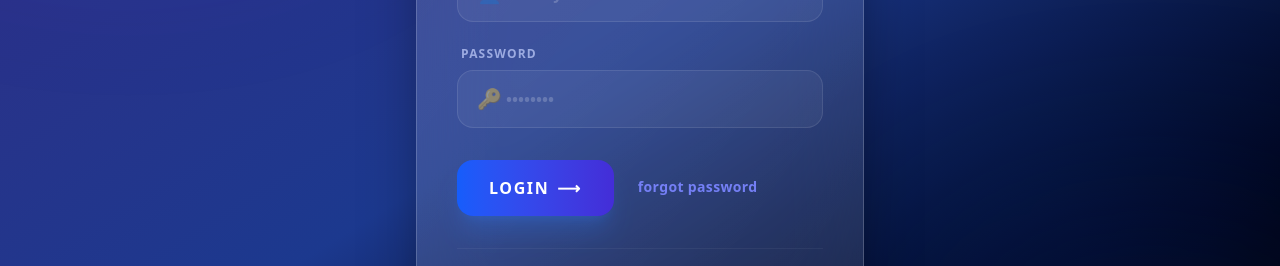
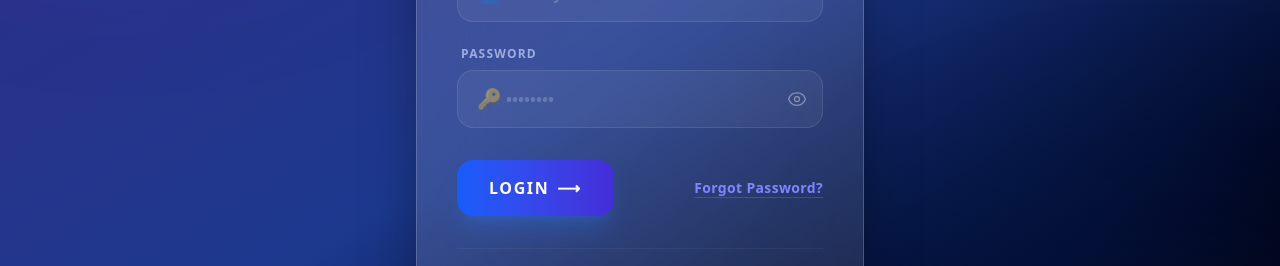
Before and after one commit to awokedersie/Student-Clearance, a React (Vite) app in the folder client/: page /login in a window 1280 px wide. Shown: the part 351-617 px from the top of the page. Built offline with nearby package versions, Linux system fonts and the light colour scheme.

Commit message:
UI Improvements: Added password visibility toggles and simplified wording in login and recovery pages

```diff
--- a/client/src/components/admin/AdminLogin.tsx
+++ b/client/src/components/admin/AdminLogin.tsx
@@ -1,11 +1,12 @@
 import React, { useState } from 'react';
-import { useNavigate } from 'react-router-dom';
+import { useNavigate, Link } from 'react-router-dom';
 import axios from 'axios';
 import '../../styles/admin.css';
 
 const AdminLogin: React.FC = () => {
     const [username, setUsername] = useState('');
     const [password, setPassword] = useState('');
+    const [showPassword, setShowPassword] = useState(false);
     const [error, setError] = useState('');
     const [loading, setLoading] = useState(false);
     const navigate = useNavigate();
@@ -69,16 +70,36 @@ const AdminLogin: React.FC = () => {
 
                         <div className="admin-input-group">
                             <label className="admin-label">Password</label>
+                            <div className="relative">
                                 <input
-                                type="password"
+                                    type={showPassword ? "text" : "password"}
                                     value={password}
                                     onChange={(e) => setPassword(e.target.value)}
-                                className="admin-input"
+                                    className="admin-input pr-12"
                                     placeholder="••••••••"
                                     required
                                 />
+                                <button
+                                    type="button"
+                                    onClick={() => setShowPassword(!showPassword)}
+                                    className="absolute right-4 top-1/2 -translate-y-1/2 text-white/40 hover:text-white/80 transition-colors focus:outline-none"
+                                    title={showPassword ? "Hide password" : "Show password"}
+                                >
+                                    {showPassword ? (
+                                        <svg xmlns="http://www.w3.org/2000/svg" fill="none" viewBox="0 0 24 24" strokeWidth={1.5} stroke="currentColor" className="w-5 h-5">
+                                            <path strokeLinecap="round" strokeLinejoin="round" d="M3.98 8.223A10.477 10.477 0 0 0 1.934 12C3.226 16.338 7.244 19.5 12 19.5c.993 0 1.953-.138 2.863-.395M6.228 6.228A10.451 10.451 0 0 1 12 4.5c4.756 0 8.773 3.162 10.065 7.498a10.522 10.522 0 0 1-4.293 5.774M6.228 6.228 3 3m3.228 3.228 3.65 3.65m7.894 7.894L21 21m-3.228-3.228-3.65-3.65m0 0a3 3 0 1 0-4.243-4.243m4.242 4.242L9.88 9.88" />
+                                        </svg>
+                                    ) : (
+                                        <svg xmlns="http://www.w3.org/2000/svg" fill="none" viewBox="0 0 24 24" strokeWidth={1.5} stroke="currentColor" className="w-5 h-5">
+                                            <path strokeLinecap="round" strokeLinejoin="round" d="M2.036 12.322a1.012 1.012 0 0 1 0-.639C3.423 7.51 7.36 4.5 12 4.5c4.638 0 8.573 3.007 9.963 7.178.07.207.07.431 0 .639C20.577 16.49 16.64 19.5 12 19.5c-4.638 0-8.573-3.007-9.963-7.178Z" />
+                                            <path strokeLinecap="round" strokeLinejoin="round" d="M15 12a3 3 0 1 1-6 0 3 3 0 0 1 6 0Z" />
+                                        </svg>
+                                    )}
+                                </button>
+                            </div>
                         </div>
 
+                        <div className="flex flex-col gap-4">
                             <button
                                 type="submit"
                                 disabled={loading}
@@ -93,6 +114,14 @@ const AdminLogin: React.FC = () => {
                                     <span>Login to Dashboard</span>
                                 )}
                             </button>
+
+                            <Link
+                                to="/forgot-password"
+                                className="text-xs font-bold text-indigo-400/80 hover:text-indigo-300 text-center transition-all underline decoration-indigo-400/20 underline-offset-4"
+                            >
+                                Forgot Password?
+                            </Link>
+                        </div>
                     </form>
 
                     <div className="mt-8 pt-8 border-t border-white/5 text-center">
--- a/client/src/components/common/ForgotPassword.tsx
+++ b/client/src/components/common/ForgotPassword.tsx
@@ -9,6 +9,8 @@ const ForgotPassword: React.FC = () => {
     const [otp, setOtp] = useState('');
     const [newPassword, setNewPassword] = useState('');
     const [confirmPassword, setConfirmPassword] = useState('');
+    const [showNewPassword, setShowNewPassword] = useState(false);
+    const [showConfirmPassword, setShowConfirmPassword] = useState(false);
     const [message, setMessage] = useState<any>(null);
     const [loading, setLoading] = useState(false);
 
@@ -88,8 +90,8 @@ const ForgotPassword: React.FC = () => {
                         <div className="logo-container">
                             🛡️
                         </div>
-                        <h2 className="login-title">Recovery Hub</h2>
-                        <p className="login-subtitle">Institutional Credential Restoration</p>
+                        <h2 className="login-title">Account Recovery</h2>
+                        <p className="login-subtitle">Reset your account password securely</p>
                     </div>
 
                     {message && (
@@ -129,7 +131,7 @@ const ForgotPassword: React.FC = () => {
                                 disabled={loading}
                                 className="submit-button"
                             >
-                                {loading ? 'Initializing Stream...' : 'Send Verification Code ⟶'}
+                                {loading ? 'Initializing Stream...' : 'Send Code ⟶'}
                             </button>
                         </form>
                     )}
@@ -164,25 +166,61 @@ const ForgotPassword: React.FC = () => {
                             <div className="space-y-4">
                                 <div>
                                     <label className="form-label">New Password</label>
+                                    <div className="relative">
                                         <input
-                                        type="password"
+                                            type={showNewPassword ? "text" : "password"}
                                             value={newPassword}
                                             onChange={(e) => setNewPassword(e.target.value)}
                                             placeholder="••••••••"
-                                        className="input-field"
+                                            className="input-field pr-12"
                                             required
                                         />
+                                        <button
+                                            type="button"
+                                            onClick={() => setShowNewPassword(!showNewPassword)}
+                                            className="absolute right-4 top-1/2 -translate-y-1/2 text-white/40 hover:text-white/80 transition-colors focus:outline-none"
+                                        >
+                                            {showNewPassword ? (
+                                                <svg xmlns="http://www.w3.org/2000/svg" fill="none" viewBox="0 0 24 24" strokeWidth={1.5} stroke="currentColor" className="w-5 h-5">
+                                                    <path strokeLinecap="round" strokeLinejoin="round" d="M3.98 8.223A10.477 10.477 0 0 0 1.934 12C3.226 16.338 7.244 19.5 12 19.5c.993 0 1.953-.138 2.863-.395M6.228 6.228A10.451 10.451 0 0 1 12 4.5c4.756 0 8.773 3.162 10.065 7.498a10.522 10.522 0 0 1-4.293 5.774M6.228 6.228 3 3m3.228 3.228 3.65 3.65m7.894 7.894L21 21m-3.228-3.228-3.65-3.65m0 0a3 3 0 1 0-4.243-4.243m4.242 4.242L9.88 9.88" />
+                                                </svg>
+                                            ) : (
+                                                <svg xmlns="http://www.w3.org/2000/svg" fill="none" viewBox="0 0 24 24" strokeWidth={1.5} stroke="currentColor" className="w-5 h-5">
+                                                    <path strokeLinecap="round" strokeLinejoin="round" d="M2.036 12.322a1.012 1.012 0 0 1 0-.639C3.423 7.51 7.36 4.5 12 4.5c4.638 0 8.573 3.007 9.963 7.178.07.207.07.431 0 .639C20.577 16.49 16.64 19.5 12 19.5c-4.638 0-8.573-3.007-9.963-7.178Z" />
+                                                    <path strokeLinecap="round" strokeLinejoin="round" d="M15 12a3 3 0 1 1-6 0 3 3 0 0 1 6 0Z" />
+                                                </svg>
+                                            )}
+                                        </button>
+                                    </div>
                                 </div>
                                 <div>
                                     <label className="form-label">Confirm New Password</label>
+                                    <div className="relative">
                                         <input
-                                        type="password"
+                                            type={showConfirmPassword ? "text" : "password"}
                                             value={confirmPassword}
                                             onChange={(e) => setConfirmPassword(e.target.value)}
                                             placeholder="••••••••"
-                                        className="input-field"
+                                            className="input-field pr-12"
                                             required
                                         />
+                                        <button
+                                            type="button"
+                                            onClick={() => setShowConfirmPassword(!showConfirmPassword)}
+                                            className="absolute right-4 top-1/2 -translate-y-1/2 text-white/40 hover:text-white/80 transition-colors focus:outline-none"
+                                        >
+                                            {showConfirmPassword ? (
+                                                <svg xmlns="http://www.w3.org/2000/svg" fill="none" viewBox="0 0 24 24" strokeWidth={1.5} stroke="currentColor" className="w-5 h-5">
+                                                    <path strokeLinecap="round" strokeLinejoin="round" d="M3.98 8.223A10.477 10.477 0 0 0 1.934 12C3.226 16.338 7.244 19.5 12 19.5c.993 0 1.953-.138 2.863-.395M6.228 6.228A10.451 10.451 0 0 1 12 4.5c4.756 0 8.773 3.162 10.065 7.498a10.522 10.522 0 0 1-4.293 5.774M6.228 6.228 3 3m3.228 3.228 3.65 3.65m7.894 7.894L21 21m-3.228-3.228-3.65-3.65m0 0a3 3 0 1 0-4.243-4.243m4.242 4.242L9.88 9.88" />
+                                                </svg>
+                                            ) : (
+                                                <svg xmlns="http://www.w3.org/2000/svg" fill="none" viewBox="0 0 24 24" strokeWidth={1.5} stroke="currentColor" className="w-5 h-5">
+                                                    <path strokeLinecap="round" strokeLinejoin="round" d="M2.036 12.322a1.012 1.012 0 0 1 0-.639C3.423 7.51 7.36 4.5 12 4.5c4.638 0 8.573 3.007 9.963 7.178.07.207.07.431 0 .639C20.577 16.49 16.64 19.5 12 19.5c-4.638 0-8.573-3.007-9.963-7.178Z" />
+                                                    <path strokeLinecap="round" strokeLinejoin="round" d="M15 12a3 3 0 1 1-6 0 3 3 0 0 1 6 0Z" />
+                                                </svg>
+                                            )}
+                                        </button>
+                                    </div>
                                 </div>
                             </div>
                             <button
@@ -216,7 +254,7 @@ const ForgotPassword: React.FC = () => {
                     {step < 4 && (
                         <div className="mt-10 text-center">
                             <Link to="/login" className="footer-link">
-                                <span>⇠</span> Recall credentials? Login
+                                <span>⇠</span> Back to Login
                             </Link>
                         </div>
                     )}
--- a/client/src/components/student/StudentLogin.tsx
+++ b/client/src/components/student/StudentLogin.tsx
@@ -6,6 +6,7 @@ import '../../styles/student.css';
 const Login: React.FC = () => {
     const [username, setUsername] = useState('');
     const [password, setPassword] = useState('');
+    const [showPassword, setShowPassword] = useState(false);
     const [error, setError] = useState('');
     const [loading, setLoading] = useState(false);
     const navigate = useNavigate();
@@ -80,20 +81,37 @@ const Login: React.FC = () => {
 
                             <div className="space-y-2">
                                 <label className="form-label">Password</label>
-                                <div className="input-wrapper">
+                                <div className="input-wrapper relative">
                                     <span className="input-icon">🔑</span>
                                     <input
-                                        type="password"
+                                        type={showPassword ? "text" : "password"}
                                         value={password}
                                         onChange={(e) => setPassword(e.target.value)}
                                         placeholder="••••••••"
-                                        className="input-field"
+                                        className="input-field pr-12"
                                         required
                                     />
+                                    <button
+                                        type="button"
+                                        onClick={() => setShowPassword(!showPassword)}
+                                        className="absolute right-4 top-1/2 -translate-y-1/2 text-white/40 hover:text-white/80 transition-colors focus:outline-none"
+                                        title={showPassword ? "Hide password" : "Show password"}
+                                    >
+                                        {showPassword ? (
+                                            <svg xmlns="http://www.w3.org/2000/svg" fill="none" viewBox="0 0 24 24" strokeWidth={1.5} stroke="currentColor" className="w-5 h-5">
+                                                <path strokeLinecap="round" strokeLinejoin="round" d="M3.98 8.223A10.477 10.477 0 0 0 1.934 12C3.226 16.338 7.244 19.5 12 19.5c.993 0 1.953-.138 2.863-.395M6.228 6.228A10.451 10.451 0 0 1 12 4.5c4.756 0 8.773 3.162 10.065 7.498a10.522 10.522 0 0 1-4.293 5.774M6.228 6.228 3 3m3.228 3.228 3.65 3.65m7.894 7.894L21 21m-3.228-3.228-3.65-3.65m0 0a3 3 0 1 0-4.243-4.243m4.242 4.242L9.88 9.88" />
+                                            </svg>
+                                        ) : (
+                                            <svg xmlns="http://www.w3.org/2000/svg" fill="none" viewBox="0 0 24 24" strokeWidth={1.5} stroke="currentColor" className="w-5 h-5">
+                                                <path strokeLinecap="round" strokeLinejoin="round" d="M2.036 12.322a1.012 1.012 0 0 1 0-.639C3.423 7.51 7.36 4.5 12 4.5c4.638 0 8.573 3.007 9.963 7.178.07.207.07.431 0 .639C20.577 16.49 16.64 19.5 12 19.5c-4.638 0-8.573-3.007-9.963-7.178Z" />
+                                                <path strokeLinecap="round" strokeLinejoin="round" d="M15 12a3 3 0 1 1-6 0 3 3 0 0 1 6 0Z" />
+                                            </svg>
+                                        )}
+                                    </button>
                                 </div>
                             </div>
 
-                            <div className="flex items-center justify-start gap-6 pt-2">
+                            <div className="flex items-center justify-between pt-2">
                                 <button
                                     type="submit"
                                     disabled={loading}
@@ -114,9 +132,9 @@ const Login: React.FC = () => {
 
                                 <Link
                                     to="/forgot-password"
-                                    className="text-sm font-semibold text-indigo-400/90 hover:text-white transition-all tracking-wide border-b border-transparent hover:border-indigo-400/40 pb-0.5 whitespace-nowrap"
+                                    className="text-sm font-bold text-indigo-400 hover:text-indigo-300 transition-all tracking-wide underline decoration-indigo-400/30 underline-offset-4 hover:decoration-indigo-300 hover:scale-105 transform inline-block"
                                 >
-                                    forgot password
+                                    Forgot Password?
                                 </Link>
                             </div>
                         </form>
```
Lines whose indentation alone changed are shown as unchanged.
